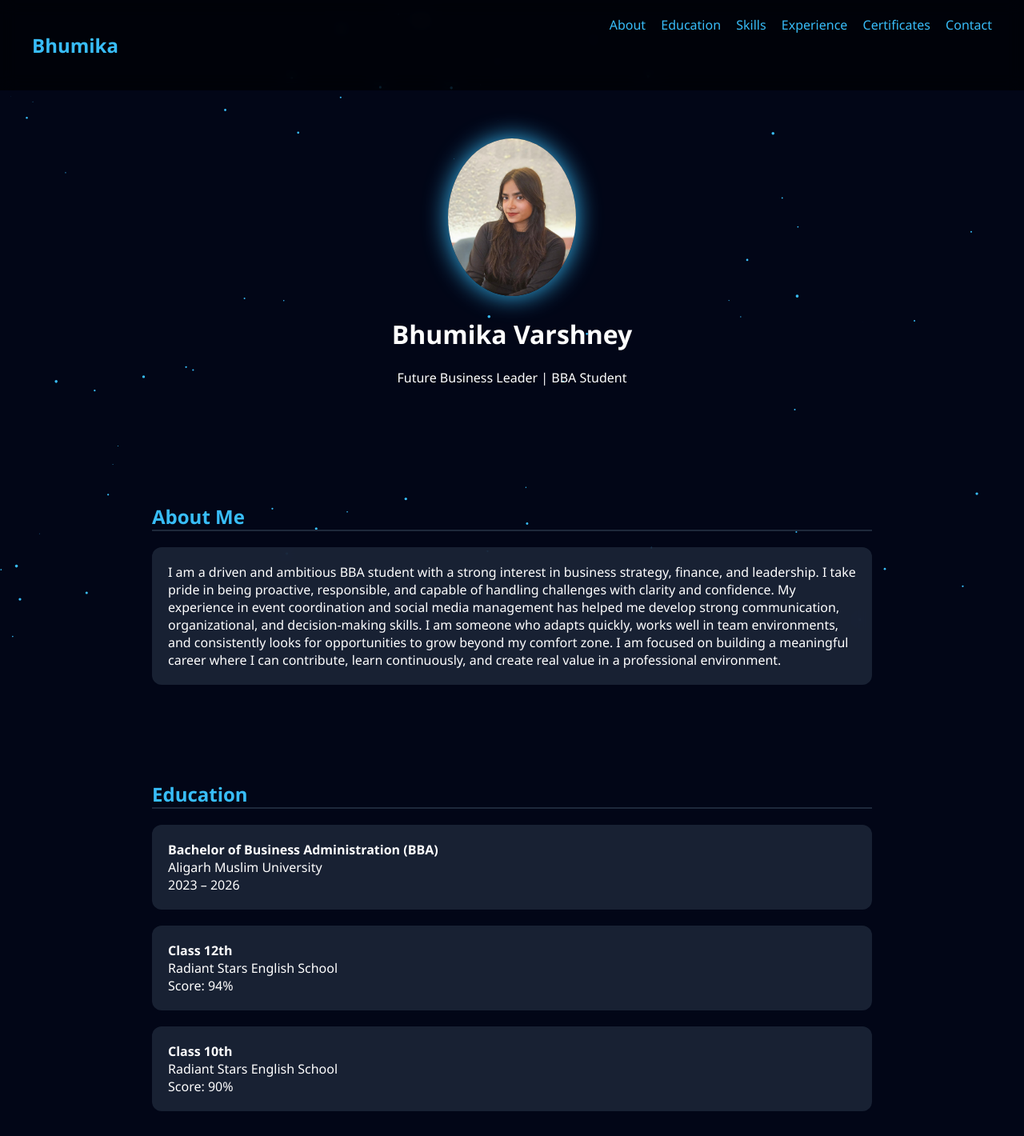
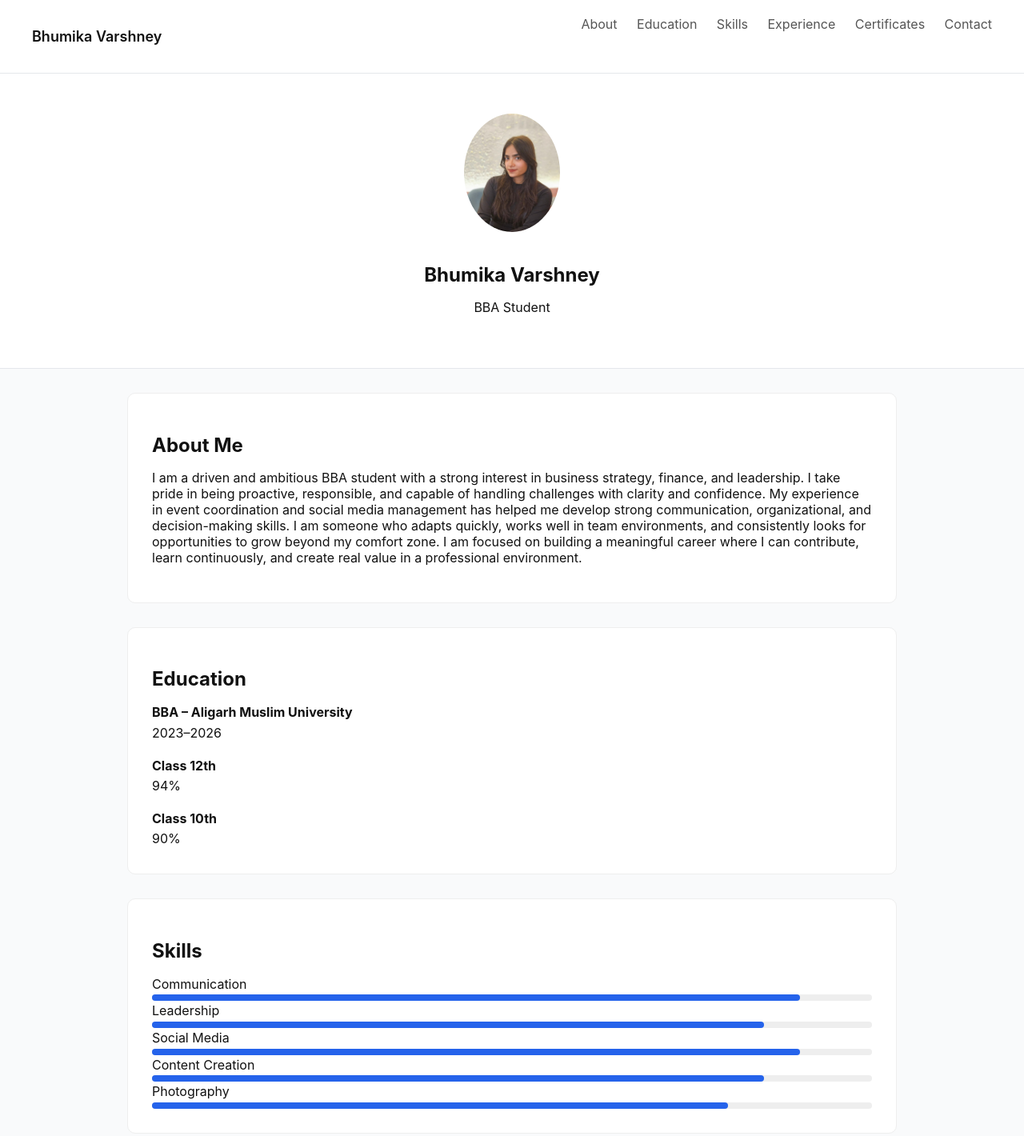
Before and after one commit to bhumikaavarshey/bhumikaavarshey.github.io, a plain HTML site: page index.html in a window 1280 px wide. Shown: the top 1420 px of the page at 80% size. Drawn offline with Linux system fonts and the light colour scheme.

Commit message:
Update index.html

```diff
--- a/index.html
+++ b/index.html
@@ -6,21 +6,11 @@
 <link rel="stylesheet" href="https://cdnjs.cloudflare.com/ajax/libs/font-awesome/6.5.0/css/all.min.css">
 
 <style>
-html { scroll-behavior: smooth; }
-
 body {
   margin: 0;
-  font-family: 'Segoe UI', sans-serif;
-  background: #020617;
-  color: white;
-}
-
-/* BACKGROUND */
-#bg {
-  position: fixed;
-  width: 100%;
-  height: 100%;
-  z-index: -1;
+  font-family: -apple-system, BlinkMacSystemFont, 'Segoe UI', sans-serif;
+  background: #f9fafb;
+  color: #111;
 }
 
 /* NAVBAR */
@@ -28,107 +18,99 @@ nav {
   display: flex;
   justify-content: space-between;
   padding: 20px 40px;
-  background: rgba(0,0,0,0.6);
-  backdrop-filter: blur(10px);
+  background: white;
+  border-bottom: 1px solid #e5e7eb;
   position: sticky;
   top: 0;
 }
 
-nav h1 { color: #38bdf8; }
+nav h1 {
+  font-size: 18px;
+  font-weight: 600;
+}
 
 nav a {
-  margin-left: 15px;
-  color: #38bdf8;
+  margin-left: 20px;
   text-decoration: none;
+  color: #555;
+}
+
+nav a:hover {
+  color: black;
 }
 
 /* HEADER */
 header {
   text-align: center;
-  padding: 60px;
+  padding: 50px 20px;
+  background: white;
+  border-bottom: 1px solid #e5e7eb;
 }
 
 .profile {
-  width: 160px;
+  width: 120px;
   border-radius: 50%;
-  box-shadow: 0 0 30px #38bdf8;
+  margin-bottom: 15px;
 }
 
 /* SECTION */
 section {
   max-width: 900px;
-  margin: auto;
-  padding: 50px 20px;
-}
-
-/* ANIMATION */
-.reveal {
-  opacity: 0;
-  transform: translateY(40px);
-  transition: 1s;
-}
-.reveal.active {
-  opacity: 1;
-  transform: translateY(0);
+  margin: 30px auto;
+  background: white;
+  padding: 30px;
+  border-radius: 10px;
+  border: 1px solid #eee;
 }
 
 h2 {
-  color: #38bdf8;
-  border-bottom: 2px solid #1e293b;
+  margin-bottom: 15px;
 }
 
 /* CARD */
 .card {
-  background: rgba(30,41,59,0.8);
-  backdrop-filter: blur(10px);
-  padding: 20px;
-  margin-top: 20px;
-  border-radius: 12px;
-  transition: 0.3s;
-}
-
-.card:hover {
-  transform: translateY(-5px);
-  box-shadow: 0 0 20px #38bdf8;
+  margin-top: 15px;
+  line-height: 1.6;
 }
 
 /* SKILLS */
-.bar { background: #334155; border-radius: 20px; }
-.fill { height: 10px; background: #38bdf8; }
+.bar {
+  background: #eee;
+  border-radius: 20px;
+}
 
-/* CERT GRID */
+.fill {
+  height: 8px;
+  background: #2563eb;
+  border-radius: 20px;
+}
+
+/* GRID */
 .cert-grid {
   display: grid;
-  grid-template-columns: repeat(auto-fit,minmax(250px,1fr));
-  gap: 20px;
+  grid-template-columns: repeat(2,1fr);
+  gap: 10px;
 }
 
 .cert-grid img {
   width: 100%;
-  border-radius: 10px;
+  border-radius: 6px;
 }
 
 /* CONTACT */
-.contact-box { text-align: center; }
-
-.contact-box a {
+.contact a {
   display: inline-block;
-  margin: 10px;
-  padding: 10px 20px;
-  background: #38bdf8;
-  color: black;
-  border-radius: 20px;
+  margin-right: 15px;
   text-decoration: none;
+  color: #2563eb;
 }
 </style>
 </head>
 
 <body>
 
-<canvas id="bg"></canvas>
-
 <nav>
-  <h1>Bhumika</h1>
+  <h1>Bhumika Varshney</h1>
   <div>
     <a href="#about">About</a>
     <a href="#education">Education</a>
@@ -139,62 +121,55 @@ h2 {
   </div>
 </nav>
 
-<header class="reveal">
+<header>
   <img src="profile.jpeg" class="profile">
-  <h1>Bhumika Varshney</h1>
-  <p>Future Business Leader | BBA Student</p>
+  <h2>Bhumika Varshney</h2>
+  <p>BBA Student</p>
 </header>
 
-<!-- ABOUT -->
-<section id="about" class="reveal">
+<section id="about">
   <h2>About Me</h2>
-  <div class="card">
+  <p>
     I am a driven and ambitious BBA student with a strong interest in business strategy, finance, and leadership. I take pride in being proactive, responsible, and capable of handling challenges with clarity and confidence.
 
     My experience in event coordination and social media management has helped me develop strong communication, organizational, and decision-making skills. I am someone who adapts quickly, works well in team environments, and consistently looks for opportunities to grow beyond my comfort zone.
 
     I am focused on building a meaningful career where I can contribute, learn continuously, and create real value in a professional environment.
-  </div>
+  </p>
 </section>
 
-<!-- EDUCATION -->
-<section id="education" class="reveal">
+<section id="education">
   <h2>Education</h2>
 
   <div class="card">
-    <b>Bachelor of Business Administration (BBA)</b><br>
-    Aligarh Muslim University<br>
-    2023 – 2026
+    <b>BBA – Aligarh Muslim University</b><br>
+    2023–2026
   </div>
 
   <div class="card">
     <b>Class 12th</b><br>
-    Radiant Stars English School<br>
-    Score: 94%
+    94%
   </div>
 
   <div class="card">
     <b>Class 10th</b><br>
-    Radiant Stars English School<br>
-    Score: 90%
+    90%
   </div>
 </section>
 
-<!-- SKILLS -->
-<section id="skills" class="reveal">
+<section id="skills">
   <h2>Skills</h2>
 
   <div class="card">
-    Communication & Presentation<div class="bar"><div class="fill" style="width:92%"></div></div>
-    Leadership & Team Coordination<div class="bar"><div class="fill" style="width:88%"></div></div>
-    Social Media Management<div class="bar"><div class="fill" style="width:90%"></div></div>
-    Content Creation<div class="bar"><div class="fill" style="width:87%"></div></div>
-    Photography<div class="bar"><div class="fill" style="width:85%"></div></div>
+    Communication<div class="bar"><div class="fill" style="width:90%"></div></div>
+    Leadership<div class="bar"><div class="fill" style="width:85%"></div></div>
+    Social Media<div class="bar"><div class="fill" style="width:90%"></div></div>
+    Content Creation<div class="bar"><div class="fill" style="width:85%"></div></div>
+    Photography<div class="bar"><div class="fill" style="width:80%"></div></div>
   </div>
 </section>
 
-<!-- EXPERIENCE -->
-<section id="experience" class="reveal">
+<section id="experience">
   <h2>Experience</h2>
 
   <div class="card">
@@ -213,18 +188,17 @@ h2 {
   </div>
 
   <div class="card">
-    <b>Internship – Robin Hood Army</b><br><br>
+    <b>Internship – Robin Hood Army</b><br>
     <img src="internship 1.jpeg" width="100%">
   </div>
 
   <div class="card">
-    <b>Research Internship – Borcelle</b><br><br>
+    <b>Research Internship – Borcelle</b><br>
     <img src="internship 2.jpeg" width="100%">
   </div>
 </section>
 
-<!-- CERTIFICATES -->
-<section id="certifications" class="reveal">
+<section id="certifications">
   <h2>Certificates</h2>
 
   <div class="cert-grid">
@@ -237,52 +211,20 @@ h2 {
   </div>
 </section>
 
-<!-- CONTACT -->
-<section id="contact" class="reveal">
+<section id="contact" class="contact">
   <h2>Contact</h2>
 
-  <div class="card contact-box">
-    <p>Email: bhumikagupta8791@gmail.com</p>
+  <p>Email: bhumikagupta8791@gmail.com</p>
 
-    <a href="https://www.instagram.com/bhumikaavarshney/"><i class="fab fa-instagram"></i> Instagram</a>
-    <a href="https://in.linkedin.com/in/bhumika-varshney-a27b0336b"><i class="fab fa-linkedin"></i> LinkedIn</a>
-  </div>
+  <a href="https://instagram.com/YOURUSERNAME">
+    <i class="fab fa-instagram"></i> Instagram
+  </a>
+
+  <a href="https://linkedin.com/in/YOURUSERNAME">
+    <i class="fab fa-linkedin"></i> LinkedIn
+  </a>
+
 </section>
-
-<script>
-window.addEventListener("scroll", () => {
-  document.querySelectorAll(".reveal").forEach(el => {
-    if(el.getBoundingClientRect().top < window.innerHeight - 100){
-      el.classList.add("active");
-    }
-  });
-});
-
-// PARTICLES
-const c=document.getElementById("bg");
-const ctx=c.getContext("2d");
-c.width=window.innerWidth;
-c.height=window.innerHeight;
-
-let p=[];
-for(let i=0;i<80;i++){
-  p.push({x:Math.random()*c.width,y:Math.random()*c.height,s:Math.random()*2});
-}
-
-function a(){
-  ctx.clearRect(0,0,c.width,c.height);
-  p.forEach(e=>{
-    e.y+=0.3;
-    if(e.y>c.height)e.y=0;
-    ctx.beginPath();
-    ctx.arc(e.x,e.y,e.s,0,Math.PI*2);
-    ctx.fillStyle="#38bdf8";
-    ctx.fill();
-  });
-  requestAnimationFrame(a);
-}
-a();
-</script>
 
 </body>
 </html>
```
